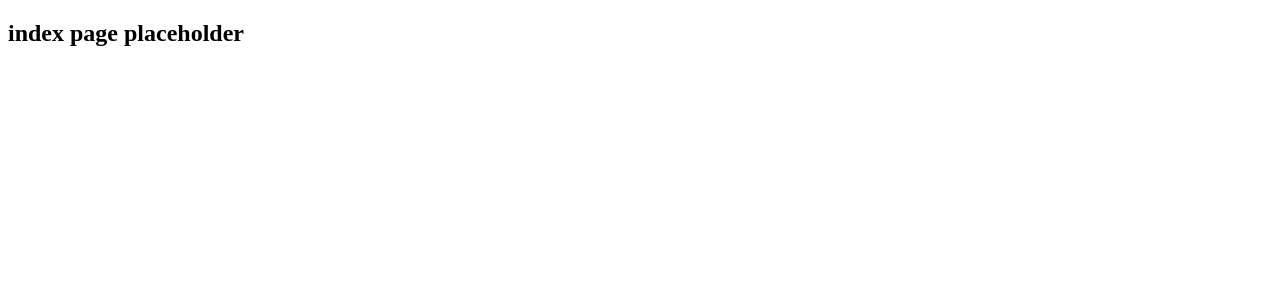
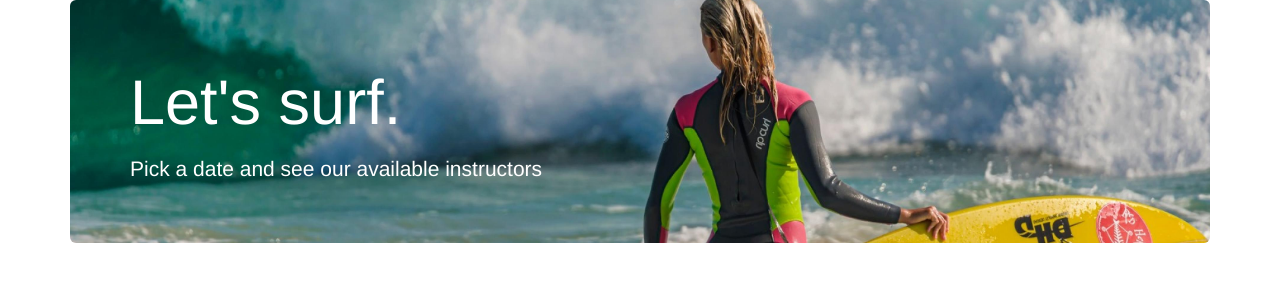
Before and after one commit to aaronmarkle/lessons, a plain HTML site: page index.html in a window 1280 px wide. Drawn offline with nearby package versions, Linux system fonts and the light colour scheme.

Commit message:
laying out foundation of search/home page #2

```diff
--- a/index.html
+++ b/index.html
@@ -2,8 +2,15 @@
 <html>
 <head>
   <title>Lessons</title>
+  <link rel="stylesheet" href="https://maxcdn.bootstrapcdn.com/bootstrap/3.3.6/css/bootstrap.min.css">
+  <link rel="stylesheet" href="style.css">
 </head>
 <body>
-  <h2>index page placeholder</p>
+  <div class="container">
+    <div class="jumbotron">
+      <p class="h1">Let's surf.</p>
+      <p class="h2">Pick a date and see our available instructors</p>
+    </div>
+  </div>
 </body>
 </html>
--- a/style.css
+++ b/style.css
@@ -1,4 +1,4 @@
-.container {
+#signup {
     background-color: #f2f2f2;
     border: 1px solid #ccc;
     padding: 20px;
@@ -6,3 +6,9 @@
     -webkit-box-shadow: 0 2px 2px 1px rgba(0,0,0,0.2);
     box-shadow: 0 2px 2px 1px rgba(0,0,0,0.2);
 }
+
+.jumbotron {
+  color: #fff;
+  background: url('main.jpg') no-repeat center center;
+  background-size: cover;
+}
```
Also changed, not shown: default.js (+8 -0 lines), signup.html (+1 -1 lines), main.jpg (added).
